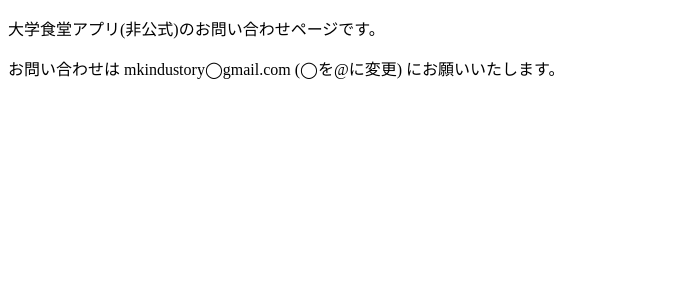
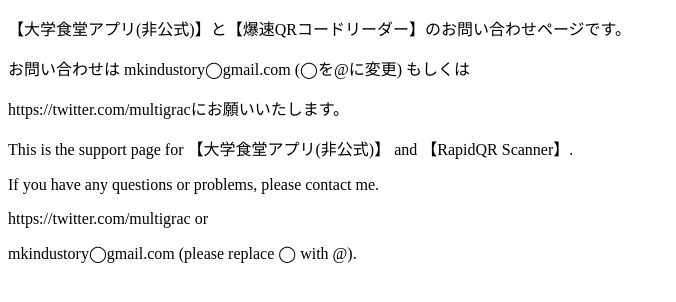
Before and after one commit to MkIndustory/MkIndustory.github.io, a plain HTML site: page index.html in a window 1280 px wide. Shown: the whole page, without its empty margins (0-676 px from the left). Drawn offline with Linux system fonts and the light colour scheme.

Commit message:
Update index.html

```diff
--- a/index.html
+++ b/index.html
@@ -5,7 +5,13 @@
   <title>index</title>
  </head>
  <body>
-   <p>大学食堂アプリ(非公式)のお問い合わせページです。</p>
-   <p>お問い合わせは mkindustory◯gmail.com (◯を@に変更) にお願いいたします。</p>
+   <p>【大学食堂アプリ(非公式)】と【爆速QRコードリーダー】のお問い合わせページです。</p>
+   <p>お問い合わせは mkindustory◯gmail.com (◯を@に変更) もしくは</p>
+   <p>https://twitter.com/multigracにお願いいたします。</p>
+
+   <p>This is the support page for 【大学食堂アプリ(非公式)】 and 【RapidQR Scanner】. </p>
+   <p>If you have any questions or problems, please contact me.
+   <p>https://twitter.com/multigrac or</p>
+   <p>mkindustory◯gmail.com (please replace ◯ with @).</p>
  </body>
 </html>
```
